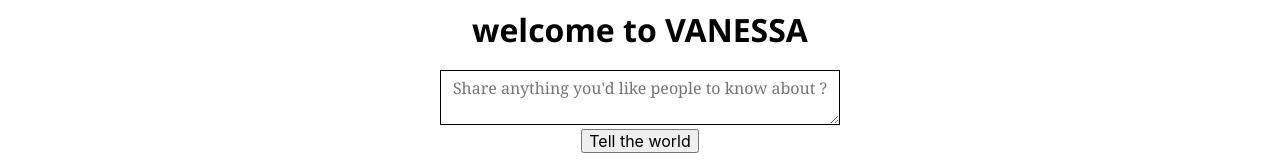
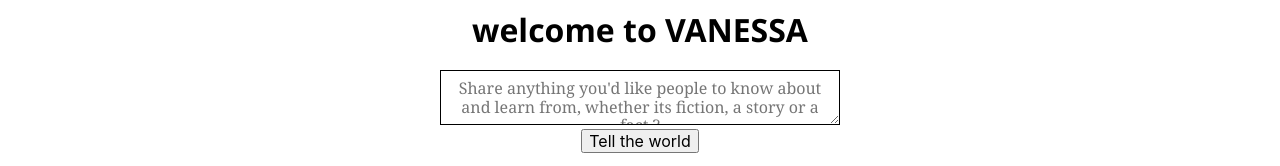
Before and after one commit to ademolaoduguwa/vanessademo, a React (Create React App) app: page / in a window 1280 px wide. Shown: the part 181-347 px from the top of the page. Built offline with nearby package versions, Linux system fonts and the light colour scheme; no server answers.

Commit message:
updated moreusecase

```diff
--- a/src/components/Wisdombox.js
+++ b/src/components/Wisdombox.js
@@ -10,7 +10,7 @@ const Wisdombox = ({dropWisdom}) => {
             type='input'
             style= {{width:400}}
             height ='90%'
-            placeholder="Share anything you'd like people to know about ?"
+            placeholder="Share anything you'd like people to know about and learn from, whether its fiction, a story or a fact ?"
             ></textarea>
             <div></div>
             <div>
```
